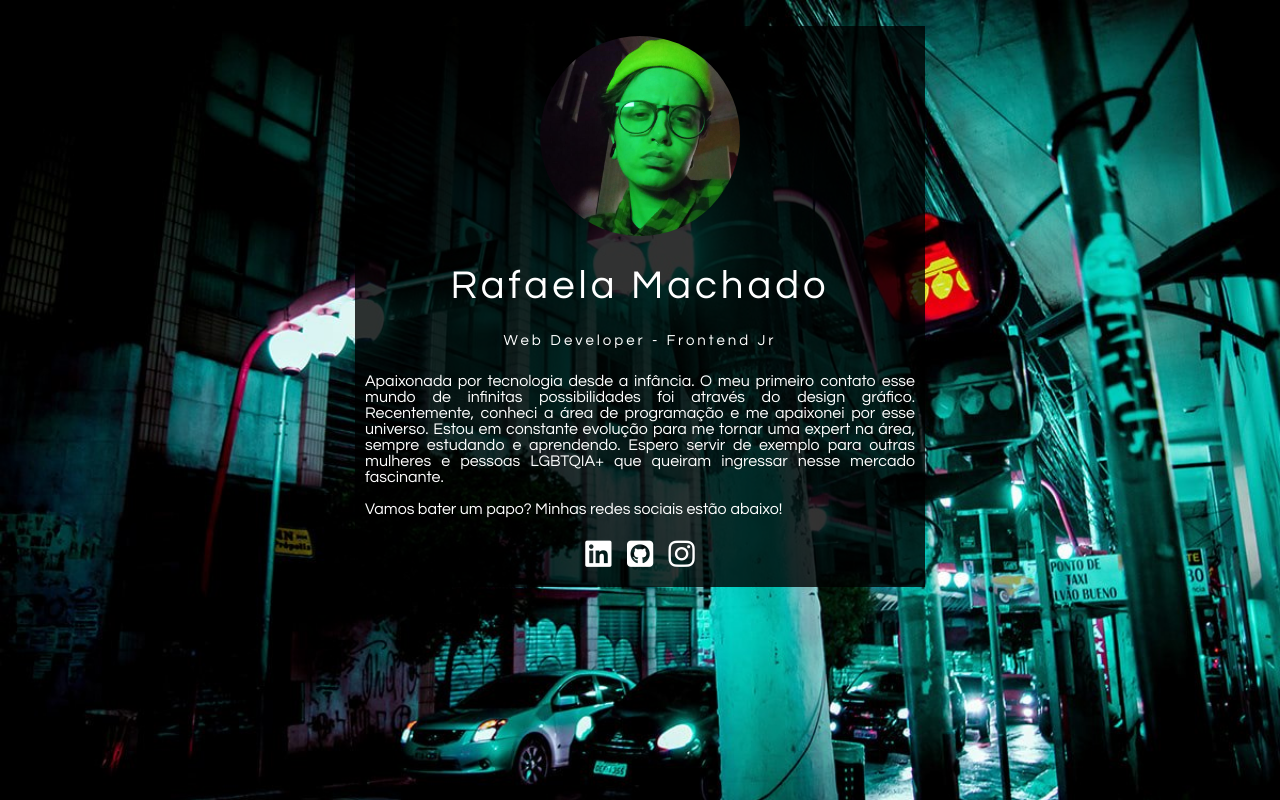
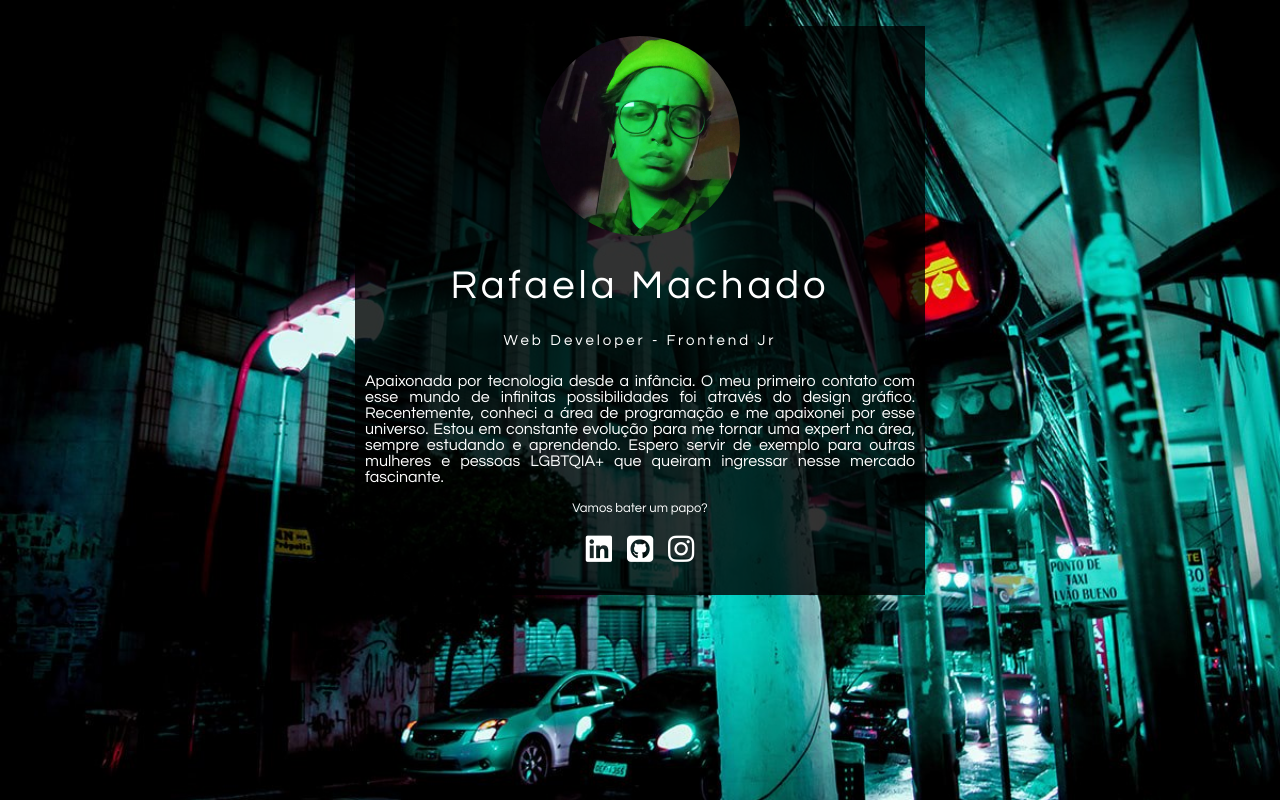
Before and after one commit to rafaelamachadocamara/personal-profile, a plain HTML site: page index.html in a window 1280 px wide. Drawn offline with Linux system fonts and the light colour scheme.

Commit message:
Atualizando texto

```diff
--- a/index.html
+++ b/index.html
@@ -13,12 +13,12 @@
         <h5>Web Developer - Frontend Jr</h5>
         <p>Apaixonada por tecnologia desde a infância.
 
-            O meu primeiro contato esse mundo de infinitas possibilidades foi através do design gráfico.
+            O meu primeiro contato com esse mundo de infinitas possibilidades foi através do design gráfico.
 
             Recentemente, conheci a área de programação e me apaixonei por esse universo. Estou em constante evolução para me tornar uma expert na área, sempre estudando e aprendendo.
 
             Espero servir de exemplo para outras mulheres e pessoas LGBTQIA+ que queiram ingressar nesse mercado fascinante. </p>
-            <p>Vamos bater um papo? Minhas redes sociais estão abaixo!</p>
+            <h3>Vamos bater um papo?<h3>
         <ul>
             <li><a href="https://www.linkedin.com/in/rafaelamachado-camara/" target="_blank"><i class="fa fa-linkedin-square" aria-hidden="true"></i></a></li>
             <li><a href="https://github.com/rafaelamachadocamara" target="_blank"><i class="fa fa-github-square" aria-hidden="true"></i></a></li>
--- a/style.css
+++ b/style.css
@@ -59,3 +59,8 @@ ul{
 .box li a:hover{
     color: #b9b9b9;
 }
+
+.box h3{
+    font-size: 13px;
+    font-weight: 100;
+}
```
